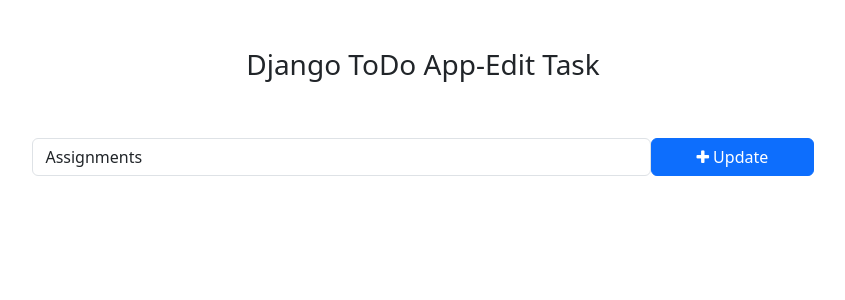
After one commit to MSahad1198/To-Do-web-CRUD-operation-, a Django app: page /todo/edit/1/ in a window 1280 px wide. The commit adds this page. Shown: the top 300 px of the page, without its empty margins (217-1062 px from the left). Run offline with Django 5.2, Linux system fonts and the light colour scheme; data comes from the database, SQL or seed files in the repository; both versions use the stored data as it was after the commit.

Commit message:
Edit task Functionality

```diff
--- a/ToDo_main/views.py
+++ b/ToDo_main/views.py
@@ -4,7 +4,9 @@
 
 def home(request):
     task = Task.objects.filter(is_completed=False).order_by('-updated_at')
+    completed_task = Task.objects.filter(is_completed=True).order_by('-updated_at')
     context = {
         'tasks': task,
+        'completed_tasks': completed_task
     }
     return render(request, 'home.html', context)
--- /dev/null
+++ b/templates/edit.html
@@ -0,0 +1,33 @@
+<!DOCTYPE html>
+<html lang="en">
+<head>
+    <meta charset="UTF-8">
+    <meta name="viewport" content="width=device-width, initial-scale=1.0">
+    <title>Edit Task - Django ToDO app</title>
+
+        <!-- Bootstrap -->
+    <link href="https://cdn.jsdelivr.net/npm/bootstrap@5.3.0-alpha1/dist/css/bootstrap.min.css" rel="stylesheet" integrity="sha384-GLhlTQ8iRABdZLl6O3oVMWSktQOp6b7In1Zl3/Jr59b6EGGoI1aFkw7cmDA6j6gD" crossorigin="anonymous">
+    <script src="https://cdn.jsdelivr.net/npm/bootstrap@5.3.0-alpha1/dist/js/bootstrap.bundle.min.js" integrity="sha384-w76AqPfDkMBDXo30jS1Sgez6pr3x5MlQ1ZAGC+nuZB+EYdgRZgiwxhTBTkF7CXvN" crossorigin="anonymous"></script>
+    <!-- Font Awesome Icons -->
+    <link rel="stylesheet" href="https://cdnjs.cloudflare.com/ajax/libs/font-awesome/4.7.0/css/font-awesome.min.css">
+
+
+</head>
+<body>
+
+<div class="container">
+    <h3 class = "pt-5 pb-5 text-center"> Django ToDo App-Edit Task</h3>
+                 <form action="{% url 'editTask' task.pk %}" method = "POST" style =" width: 70%; margin: auto">
+                    {% csrf_token %}
+                    <div class="form-group">
+                        <span style="display: flex;">
+                            <input type="text" name = "task" class="form-control" placeholder="Add a task" value = "{{task.task}}">
+                            <button type ='submit' class="btn btn-primary" style="width: 200px;"><i class="fa fa-plus"></i> Update</button>
+                        </span>
+                    </div>
+                </form>
+
+</div>
+
+</body>
+</html>
--- a/todo_app/urls.py
+++ b/todo_app/urls.py
@@ -3,4 +3,13 @@
 
 urlpatterns = [
     path ('addTask/', views.addTask, name = 'addTask'),
+
+    #mark done
+    path ('markComplete/<int:pk>/', views.markComplete, name = 'markComplete'),
+
+    #mark undone
+    path ('Undone/<int:pk>/', views.Undone, name = 'Undone'),
+
+    #edit feature
+    path ('edit/<int:pk>/', views.editTask, name = 'editTask'),
 ]
--- a/todo_app/views.py
+++ b/todo_app/views.py
@@ -1,4 +1,4 @@
-from django.shortcuts import render, redirect
+from django.shortcuts import render, redirect, get_object_or_404
 from django.http import HttpResponse
 from .models import Task
 
@@ -8,3 +8,28 @@
     task = request.POST['task']
     Task.objects.create(task=task)
     return redirect('home')
+
+def markComplete(request, pk):
+    task = get_object_or_404(Task, pk=pk)
+    task.is_completed = True
+    task.save()
+    return redirect('home')
+
+def Undone(request, pk):
+    task = get_object_or_404(Task, pk=pk)
+    task.is_completed = False
+    task.save()
+    return redirect('home')
+
+def editTask(request, pk):
+    get_task = get_object_or_404(Task, pk=pk)
+    if request.method == 'POST':
+        new_task = request.POST['task']
+        get_task.task = new_task
+        get_task.save()
+        return redirect('home')
+    else:
+        context = {
+            'task': get_task,
+        }
+    return render(request, 'edit.html', context)
```
Also changed, not shown: templates/home.html (+8 -3 lines), db.sqlite3.
